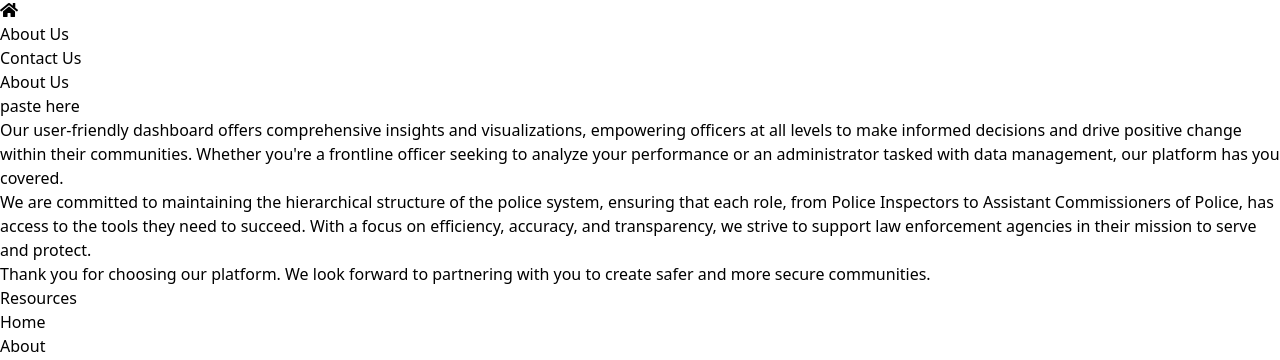
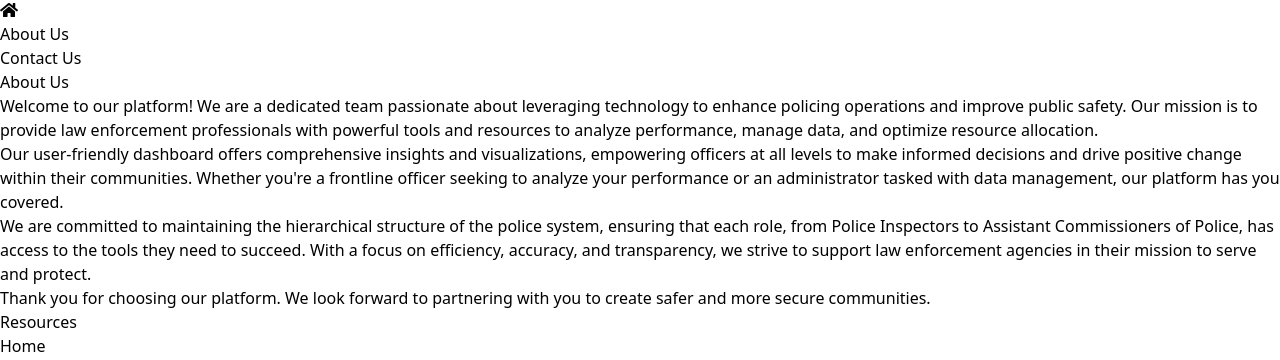
Before and after one commit to Shahanshahsidd208/KSP-Profile-Analysis-dashboard, a React (Vite) app in the folder frontend/: page /about in a window 1280 px wide. Shown: the part 350-710 px from the top of the page. Built offline with nearby package versions, Linux system fonts and the light colour scheme.

Commit message:
Update About.jsx

```diff
--- a/frontend/src/components/About.jsx
+++ b/frontend/src/components/About.jsx
@@ -7,7 +7,11 @@ export default function About({ language }) {
         <h2 className="text-3xl font-semibold text-red-900 mb-6">
           {language === 'english' ? 'About Us' : 'ನಮ್ಮ ಬಗ್ಗೆ'}
         </h2>
-     paste here
+        <p className="text-lg text-gray-700 leading-relaxed mb-6">
+          {language === 'english' ?
+            'Welcome to our platform! We are a dedicated team passionate about leveraging technology to enhance policing operations and improve public safety. Our mission is to provide law enforcement professionals with powerful tools and resources to analyze performance, manage data, and optimize resource allocation.' :
+            'ನಮ್ಮ  ತಂಡಕ್ಕೆ  ಸ್ವಾಗತ!  ನಾವು  ಪೊಲೀಸಿಂಗ್  ಕಾರ್ಯಾಚರಣೆಯನ್ನು  ಮೆಚ್ಚಿಕೊಳ್ಳುವಲ್ಲಿ  ತಂತ್ರಾಂಶವನ್ನು  ಬಳಸುವುದರ  ಬಗ್ಗೆ  ಉತ್ಸಾಹದಿಂದ  ಕಾರ್ಯನಿರ್ವಹಣೆಯನ್ನು  ಮೆಚ್ಚಿಕೊಳ್ಳುವವರಾಗಿದ್ದೇವೆ  ಮತ್ತು ಸಾರ್ವಜನಿಕ ಸುರಕ್ಷತೆಯನ್ನು ಸುಧಾರಿಸಲು ಬಳಸುವುದರ ಬಗ್ಗೆ. ನಮ್ಮ ಧ್ಯೇಯವು ಕಾನೂನು ಸೇವಕರಿಗೆ ಪ್ರದರ್ಶನ ವಿಶ್ಲೇಷಣೆ, ಡೇಟಾ ನಿರ್ವಹಣೆ ಮತ್ತು ಸಂಪನ್ಮೂಲ ನಿಯೋಜನೆಯನ್ನು ವಿಶ್ಲೇಷಿಸಲು ಶಕ್ತಿಶಾಲಿ ಉಪಕರಣಗಳು ಮತ್ತು ಸಾಧನಗಳನ್ನು ಒದಗಿಸುವುದು.'}
+        </p>
  <p className="text-lg text-gray-700 leading-relaxed mb-6">
           {language === 'english' ?
             'Our user-friendly dashboard offers comprehensive insights and visualizations, empowering officers at all levels to make informed decisions and drive positive change within their communities. Whether you\'re a frontline officer seeking to analyze your performance or an administrator tasked with data management, our platform has you covered.' :
```
